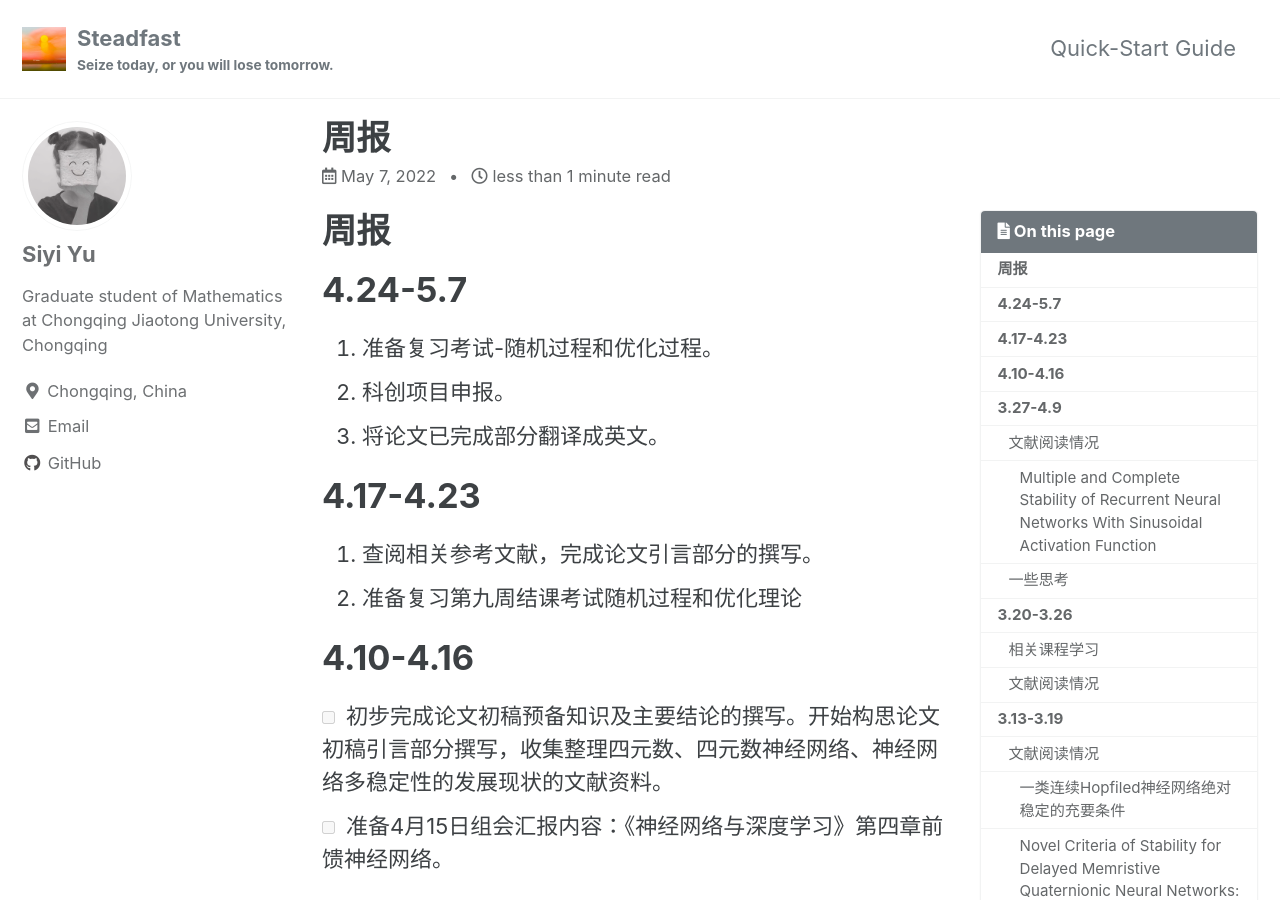
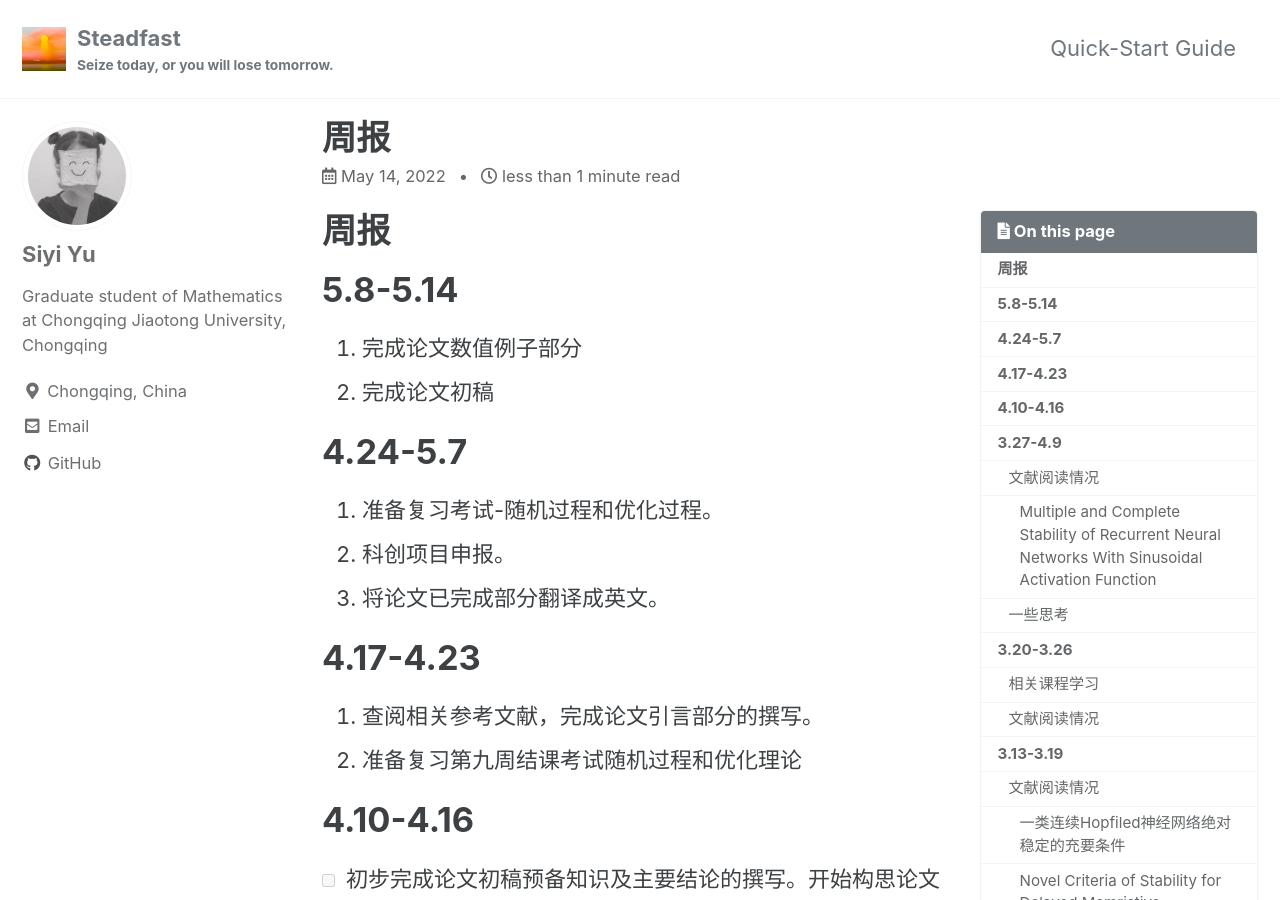
Before and after one commit to siyiyu0828/siyiyu0828.github.io, a Jekyll site: the page built from _posts/2022-04-16-weekly-report.md, in a window 1280 px wide and 900 px high. Built offline with Jekyll 4.4.1, drawn with Linux system fonts in a browser that asks for light colours; cached includes are drawn as plain includes; formulas are drawn with MathJax 3; some of the changed text lies outside the part shown.

Commit message:
Update 2022-04-16-weekly-report.md
111

```diff
--- a/_posts/2022-04-16-weekly-report.md
+++ b/_posts/2022-04-16-weekly-report.md
@@ -1,6 +1,6 @@
 ---
 title: "周报"
-date: 2022-05-07
+date: 2022-05-14
 categories:
   - Blog
 tags:
@@ -8,6 +8,11 @@ tags:
 ---
 
 # 周报
+
+# 5.8-5.14
+
+1. 完成论文数值例子部分
+2. 完成论文初稿
 
 # 4.24-5.7
 
```
